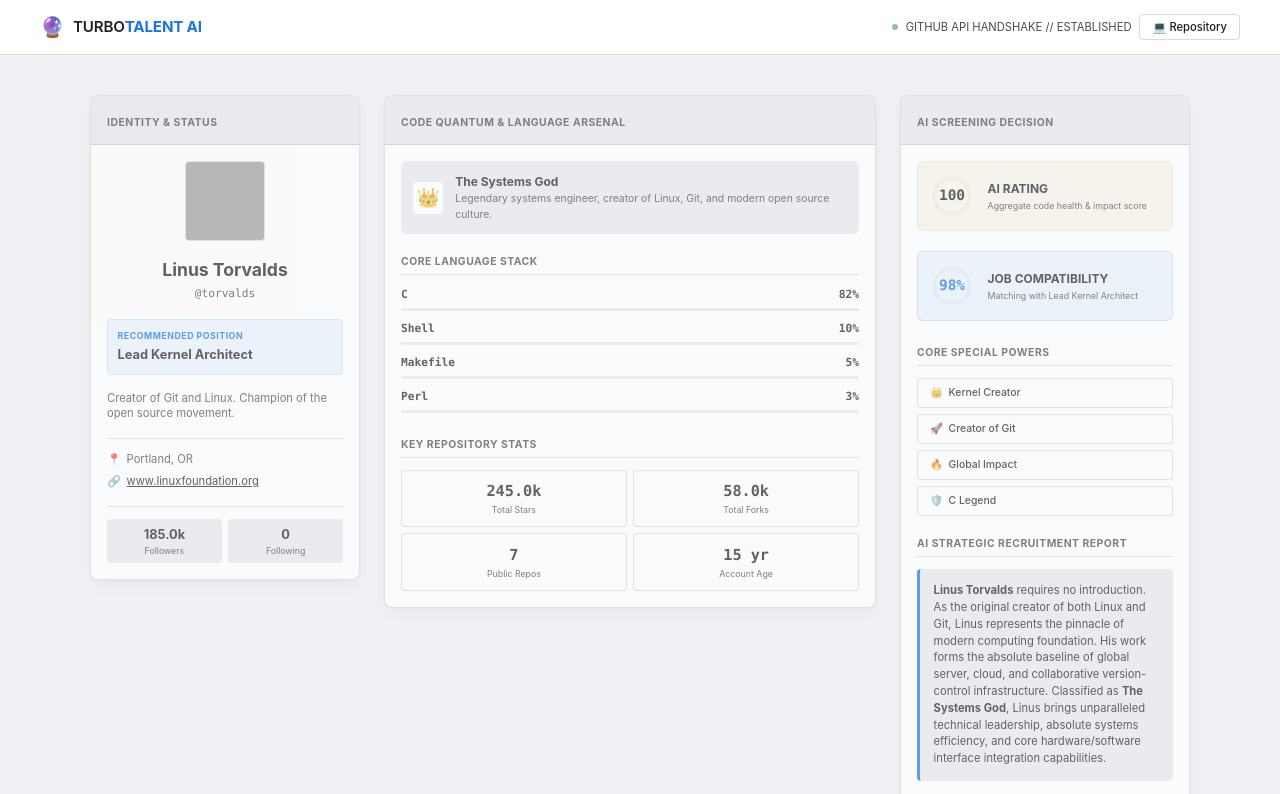
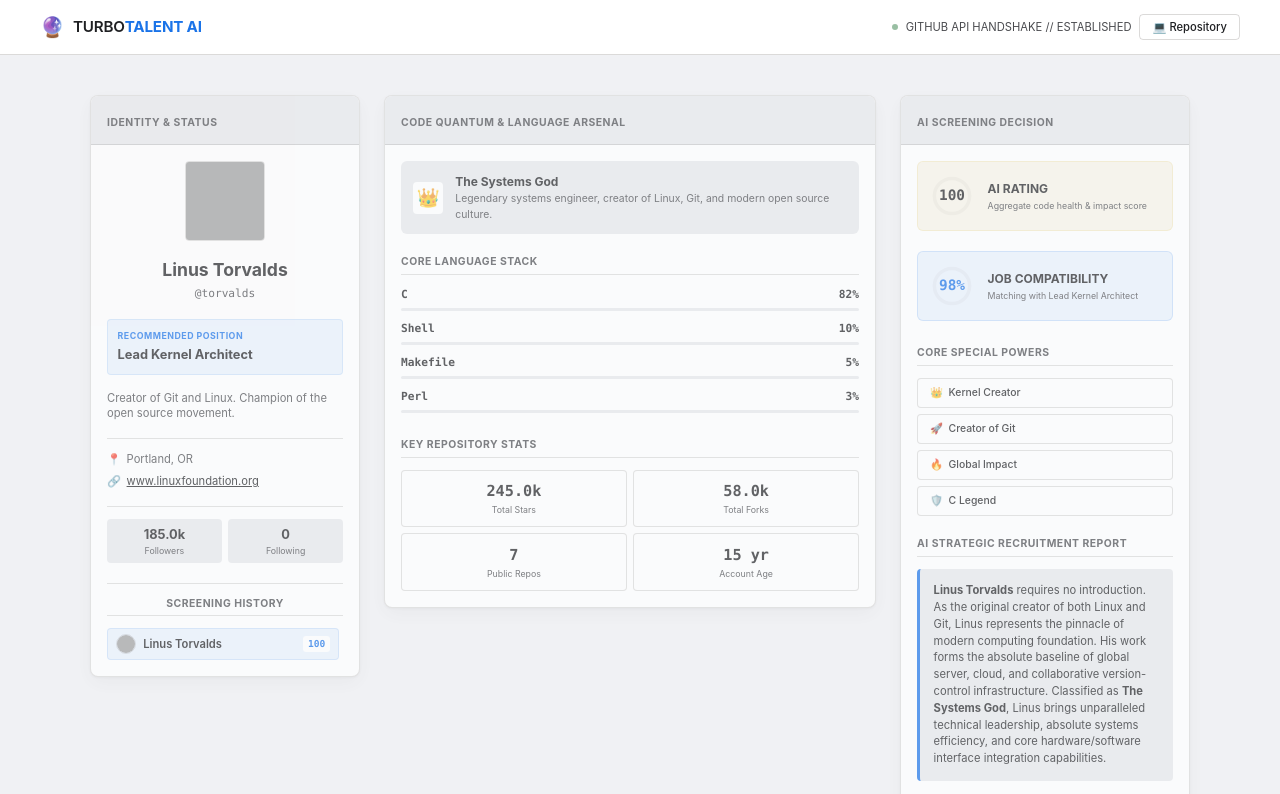
Before and after one commit to akmalariq/turbo-robot, a plain HTML site: page index.html in a window 1280 px wide. Both pictures are taken after a click on the element "Linus Torvalds". Shown: the top 794 px of the page. Drawn offline with Linux system fonts and the light colour scheme; no server answers; grey boxes are pictures that could not be loaded.

Commit message:
feat: add Session Screening History with localstorage persistence and rapid candidate switching

```diff
--- a/app.js
+++ b/app.js
@@ -2,12 +2,15 @@
    TurboTalent AI — Core Application Logic & Classification Engine
    ========================================================================== */
 
+let DOM = {};
+let screeningHistory = [];
+
 document.addEventListener('DOMContentLoaded', () => {
     cacheDOMElements();
     setupEventListeners();
+    loadScreeningHistory();
 });
 
-let DOM = {};
 function cacheDOMElements() {
     DOM = {
         // Stages
@@ -59,7 +62,10 @@
         compatLabel: document.getElementById('compat-label'),
         btnInvite: document.getElementById('btn-action-invite'),
         btnSave: document.getElementById('btn-action-save'),
-        btnExport: document.getElementById('btn-action-export')
+        btnExport: document.getElementById('btn-action-export'),
+
+        // Screening History List
+        historyList: document.getElementById('history-list')
     };
 }
 
@@ -668,6 +674,9 @@
     // Render report text
     // Replace markdown bold ** to HTML strong
     DOM.reportText.innerHTML = data.report.replace(/\*\*(.*?)\*\*/g, '<strong>$1</strong>');
+
+    // Save current profile to history
+    saveProfileToHistory(data);
 }
 
 function formatNum(num) {
@@ -679,3 +688,72 @@
     }
     return num;
 }
+
+// ==========================================================================
+// Screening Session History Management (Notion Style)
+// ==========================================================================
+function loadScreeningHistory() {
+    try {
+        const stored = localStorage.getItem('turbotalent_history');
+        if (stored) {
+            screeningHistory = JSON.parse(stored);
+            renderHistoryList();
+        }
+    } catch (e) {
+        console.error("Failed to load history from localstorage", e);
+    }
+}
+
+function saveProfileToHistory(profileData) {
+    // Prevent duplicate entries, moving active item to the top
+    screeningHistory = screeningHistory.filter(item => item.login.toLowerCase() !== profileData.login.toLowerCase());
+
+    // Limit to last 5 candidates
+    screeningHistory.unshift({
+        login: profileData.login,
+        name: profileData.name,
+        avatar: profileData.avatar,
+        score: profileData.score,
+        data: profileData
+    });
+
+    screeningHistory = screeningHistory.slice(0, 5);
+
+    try {
+        localStorage.setItem('turbotalent_history', JSON.stringify(screeningHistory));
+        renderHistoryList();
+    } catch (e) {
+        console.error("Failed to save history", e);
+    }
+}
+
+function renderHistoryList() {
+    if (!DOM.historyList) return;
+    DOM.historyList.innerHTML = '';
+
+    if (screeningHistory.length === 0) {
+        DOM.historyList.innerHTML = `<div style="font-size:0.6rem; color:var(--text-muted); text-align:center; padding:1.25rem 0;">No active history in session.</div>`;
+        return;
+    }
+
+    screeningHistory.forEach(item => {
+        const activeClass = (DOM.userLogin && DOM.userLogin.textContent.toLowerCase() === item.login.toLowerCase()) ? 'active' : '';
+
+        const itemEl = document.createElement('div');
+        itemEl.className = `history-item ${activeClass}`;
+        itemEl.innerHTML = `
+            <img src="${item.avatar}" class="history-avatar">
+            <div class="history-meta">
+                <span class="history-name">${item.name}</span>
+                <span class="history-score-badge">${item.score}</span>
+            </div>
+        `;
+
+        // Dynamic click restores cached candidate scorecard instantly (Blindingly fast candidate switching!)
+        itemEl.addEventListener('click', () => {
+            renderDashboardResults(item.data);
+        });
+
+        DOM.historyList.appendChild(itemEl);
+    });
+}
--- a/index.html
+++ b/index.html
@@ -101,6 +101,12 @@
                                 <div class="num" id="stat-following">0</div>
                                 <div class="lbl">Following</div>
                             </div>
+                        </div>
+
+                        <!-- Session Screening History -->
+                        <h3 class="section-title" style="margin-top: 1.25rem; border-top: 1px solid var(--border-color); padding-top: 0.75rem;">SCREENING HISTORY</h3>
+                        <div class="history-list" id="history-list">
+                            <!-- Clickable historical items will populate here -->
                         </div>
                     </div>
                 </div>
--- a/style.css
+++ b/style.css
@@ -810,6 +810,78 @@
     color: var(--accent-primary);
 }
 
+/* Notion-Style Screening History List */
+.history-list {
+    display: flex;
+    flex-direction: column;
+    gap: 0.25rem;
+    text-align: left;
+    max-height: 150px;
+    overflow-y: auto;
+    padding-right: 0.25rem;
+}
+
+.history-item {
+    display: flex;
+    align-items: center;
+    gap: 0.45rem;
+    padding: 0.3rem 0.5rem;
+    border-radius: 4px;
+    cursor: pointer;
+    transition: all 0.12s ease;
+    background: transparent;
+    border: 1px solid transparent;
+}
+
+.history-item:hover {
+    background: var(--bg-sidebar);
+}
+
+.history-item.active {
+    background: var(--bg-blue-soft);
+    border-color: rgba(26, 115, 232, 0.15);
+}
+
+.history-avatar {
+    width: 20px;
+    height: 20px;
+    border-radius: 50%;
+    object-fit: cover;
+    border: 1px solid var(--border-color);
+}
+
+.history-meta {
+    flex: 1;
+    display: flex;
+    justify-content: space-between;
+    align-items: center;
+    min-width: 0;
+}
+
+.history-name {
+    font-size: 0.7rem;
+    font-weight: 600;
+    color: var(--text-primary);
+    overflow: hidden;
+    white-space: nowrap;
+    text-overflow: ellipsis;
+}
+
+.history-score-badge {
+    font-size: 0.6rem;
+    font-family: var(--font-mono);
+    font-weight: 700;
+    padding: 0.05rem 0.3rem;
+    border-radius: 3px;
+    background: var(--bg-sidebar);
+    color: var(--text-secondary);
+}
+
+.history-item.active .history-score-badge {
+    background: var(--bg-panel);
+    color: var(--accent-primary);
+}
+
 .hidden {
     display: none !important;
 }
```
